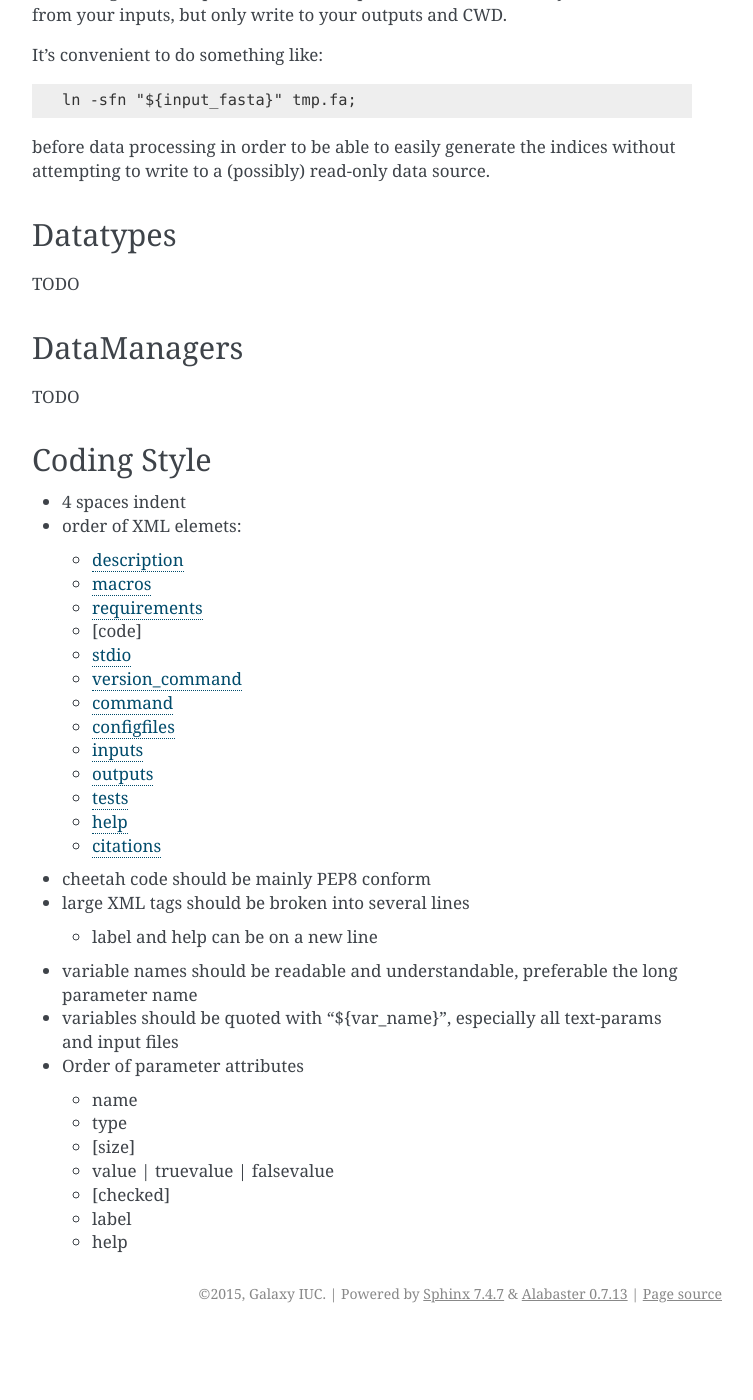
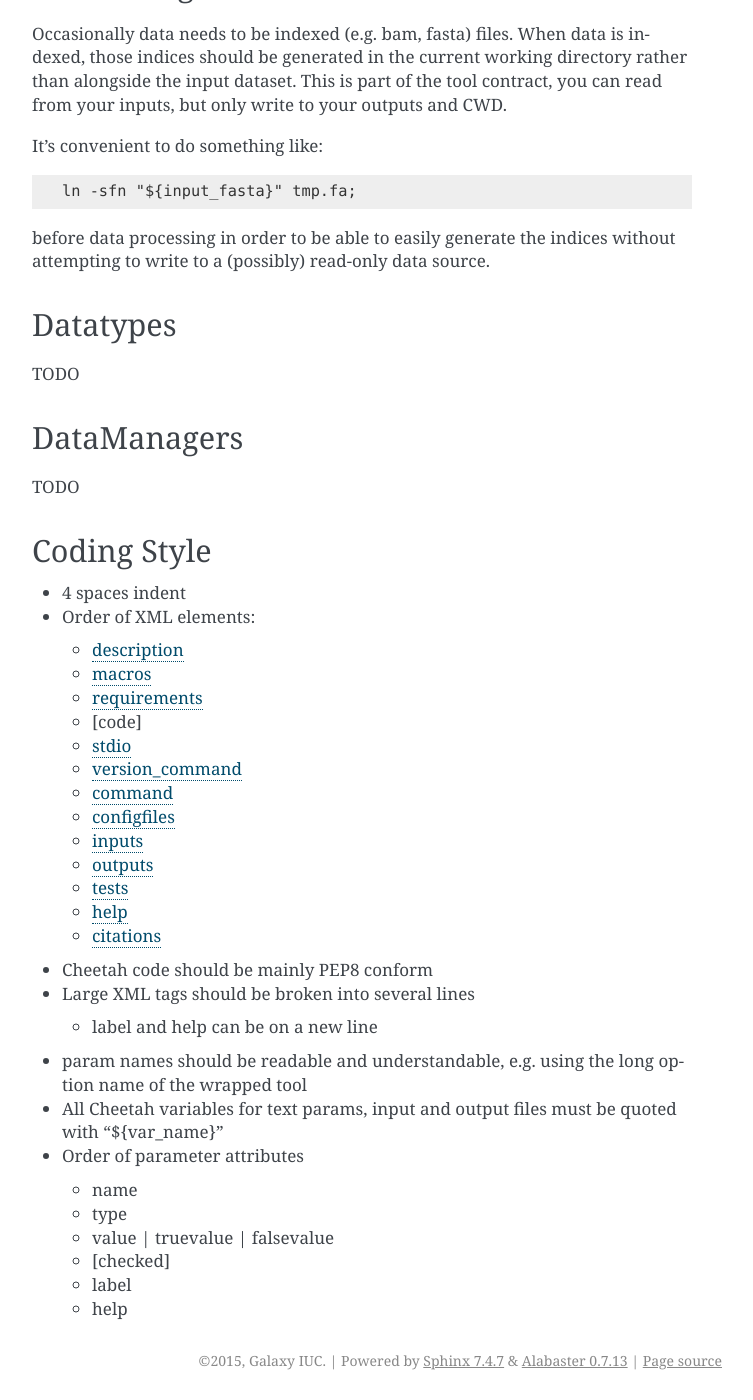
Before and after one commit to galaxy-iuc/standards, a Sphinx documentation site: the page built from docs/best_practices/tool_xml.rst, in a window 1280 px wide and 1400 px high, scrolled down 3700 px. Shown: the whole window, without its empty margins (388-1141 px from the left). Built offline with Sphinx 7.4.7, drawn with Linux system fonts in a browser that asks for light colours; before the commit the page ends 5033 px from its top, so only the background shows below that; some of the changed text lies outside the part shown.

Commit message:
Suggest double ampersand to concatenate commands. Remove size. Misc fixes.

```diff
--- a/docs/best_practices/tool_xml.rst
+++ b/docs/best_practices/tool_xml.rst
@@ -98,7 +98,7 @@ Booleans
 --------
 
 truevalue and falsevalue should have the actual parameter included. This
-makes it really easy to reference the param-name in the cheetah command
+makes it really easy to reference the param name in the Cheetah command
 section.
 
 .. code:: xml
@@ -127,13 +127,17 @@ Command Formatting
 
 The command tag should be started and finished by a CDATA tag, allowing
 direct use of characters like the ampersand (``&``) without needing XML
-escaping (``&``).
+escaping (``&amp;``).
 
 .. code:: xml
 
-    <![CDATA[ your lines of cheetah here ]]>
+    <![CDATA[ your lines of Cheetah here ]]>
 
 `Wikipedia has more on CDATA <http://en.wikipedia.org/wiki/CDATA>`__
+
+If you need to execute more than one shell command, concatenate them with a
+double ampersand (``&&``), so that an error in a command will abort the
+execution of the following ones.
 
 Exit Code Detection
 ^^^^^^^^^^^^^^^^^^^
@@ -203,7 +207,7 @@ Coding Style
 ------------
 
 * 4 spaces indent
-* order of XML elemets:
+* Order of XML elements:
 
   * `description`_
   * `macros`_
@@ -219,18 +223,17 @@ Coding Style
   * `help`_
   * `citations`_
 
-* cheetah code should be mainly PEP8 conform
-* large XML tags should be broken into several lines
+* Cheetah code should be mainly PEP8 conform
+* Large XML tags should be broken into several lines
 
   * label and help can be on a new line
 
-* variable names should be readable and understandable, preferable the long parameter name
-* variables should be quoted with "${var_name}", especially all text-params and input files
+* param names should be readable and understandable, e.g. using the long option name of the wrapped tool
+* All Cheetah variables for text params, input and output files must be quoted with "${var_name}"
 * Order of parameter attributes
 
   *  name
   *  type
-  *  [size]
   *  value | truevalue | falsevalue
   *  [checked]
   *  label
```
